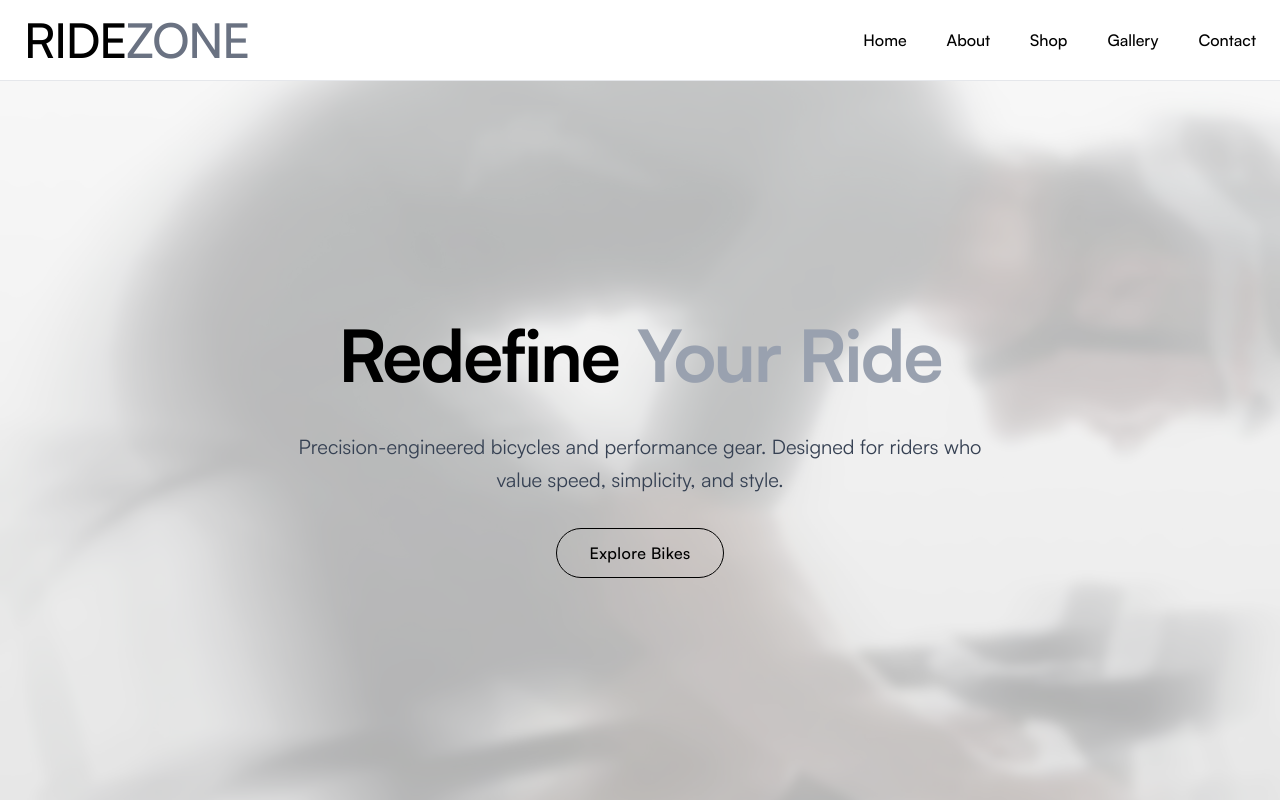
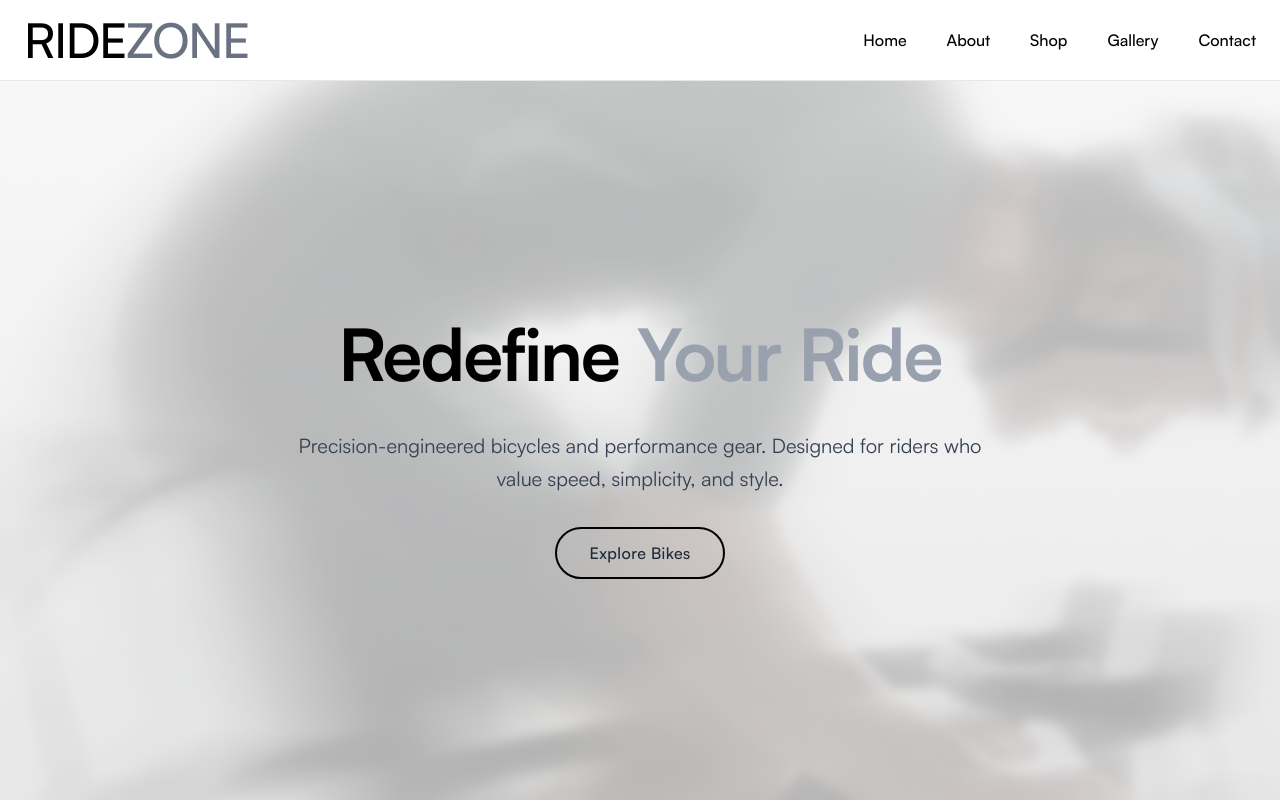
Before and after one commit to brndn-fbn/RideZone, a React (Vite) app: page / in a window 1280 px wide. Shown: the top 800 px of the page. Built offline with nearby package versions, Linux system fonts and the light colour scheme.

Commit message:
fix button colors

```diff
--- a/src/components/Navbar.jsx
+++ b/src/components/Navbar.jsx
@@ -35,21 +35,21 @@ export default function Navbar() {
 
         {/* Burger Button */}
         <button
-          className="md:hidden flex flex-col space-y-1"
+          className="md:hidden  flex flex-col space-y-1"
           onClick={() => setMenuOpen(!menuOpen)}
         >
           <span
-            className={`block w-6 h-0.5 transition-transform ${
+            className={`block bg-gray-800 w-6 h-0.5 transition-transform ${
               menuOpen ? "rotate-45 translate-y-1.5" : ""
             }`}
           ></span>
           <span
-            className={`block w-6 h-0.5 transition-opacity ${
+            className={`block bg-gray-800 w-6 h-0.5 transition-opacity ${
               menuOpen ? "opacity-0" : ""
             }`}
           ></span>
           <span
-            className={`block w-6 h-0.5 transition-transform ${
+            className={`block bg-gray-800 w-6 h-0.5 transition-transform ${
               menuOpen ? "-rotate-45 -translate-y-1.5" : ""
             }`}
           ></span>
--- a/src/index.css
+++ b/src/index.css
@@ -37,7 +37,9 @@
   scrollbar-width: none;
 }
 
-html, body, :root {
+html,
+body,
+:root {
   width: 100dvw;
   height: 100%;
   padding: 0;
@@ -48,7 +50,7 @@ html, body, :root {
   font-weight: 400;
 
   color-scheme: light dark;
-  color: rgba(255, 255, 255, 0.87);
+  color: #242424de;
   background-color: #242424;
 
   font-synthesis: none;
@@ -59,9 +61,7 @@ html, body, :root {
 
 a {
   font-weight: 500;
-  color: #000000;
-  text-decoration: inherit;
-  transition: color 0.3s ease-in-out, font-weight 0.3s ease-in-out;
+  text-decoration: none;
 }
 
 body {
@@ -87,14 +87,16 @@ button {
   font-size: 1em;
   font-weight: 500;
   font-family: inherit;
-  background-color: #1a1a1a;
+  /* background-color: #1a1a1a; */
   cursor: pointer;
-  transition: border-color 0.25s;
+  /* transition: border-color 0.25s; */
 }
+
 button:hover {
-  border-color: #000000;
-  outline: 3px auto -webkit-focus-ring-color;
+  /* border-color: #000000; */
+  /* outline: 3px auto -webkit-focus-ring-color; */
 }
+
 button:focus,
 button:focus-visible {
   outline: 4px auto -webkit-focus-ring-color;
@@ -105,11 +107,13 @@ button:focus-visible {
     color: #213547;
     background-color: #ffffff;
   }
-  /* a:hover {
-    color: #272727;
-    font-weight: 600;
-  } */
+
+  a:hover {
+    /* color: #272727; */
+    /* font-weight: 600; */
+  }
+
   button {
-    background-color: #f9f9f9;
+    /* background-color: #f9f9f9; */
   }
 }
--- a/src/pages/Contact.jsx
+++ b/src/pages/Contact.jsx
@@ -56,7 +56,7 @@ export default function Contact() {
 
           <button
             type="submit"
-            className="w-full py-3 bg-black text-white font-semibold rounded-md hover:bg-gray-800 transition-all duration-300"
+            className="w-full py-3 bg-black outline-black outline-2 text-white font-semibold rounded-md hover:bg-gray-900 transition-all duration-300"
           >
             Send Message
           </button>
--- a/src/pages/Home.jsx
+++ b/src/pages/Home.jsx
@@ -34,11 +34,13 @@ export default function Home() {
                         Designed for riders who value speed, simplicity, and style.
                     </p>
                     <a
-                        href="#bikes"
-                        className="inline-block border border-black px-8 py-3 rounded-full font-semibold tracking-wide hover:bg-black hover:text-white transition-all"
+                        href="#"
+                        className="inline-block px-8 py-3 rounded-full font-semibold tracking-wide bg-transparent text-gray-800 border-2 border-black hover:bg-black hover:text-white focus:outline-none focus:ring-2 focus:ring-black transition-all duration-300"
                     >
                         Explore Bikes
                     </a>
+
+
                 </div>
             </section>
 
```
